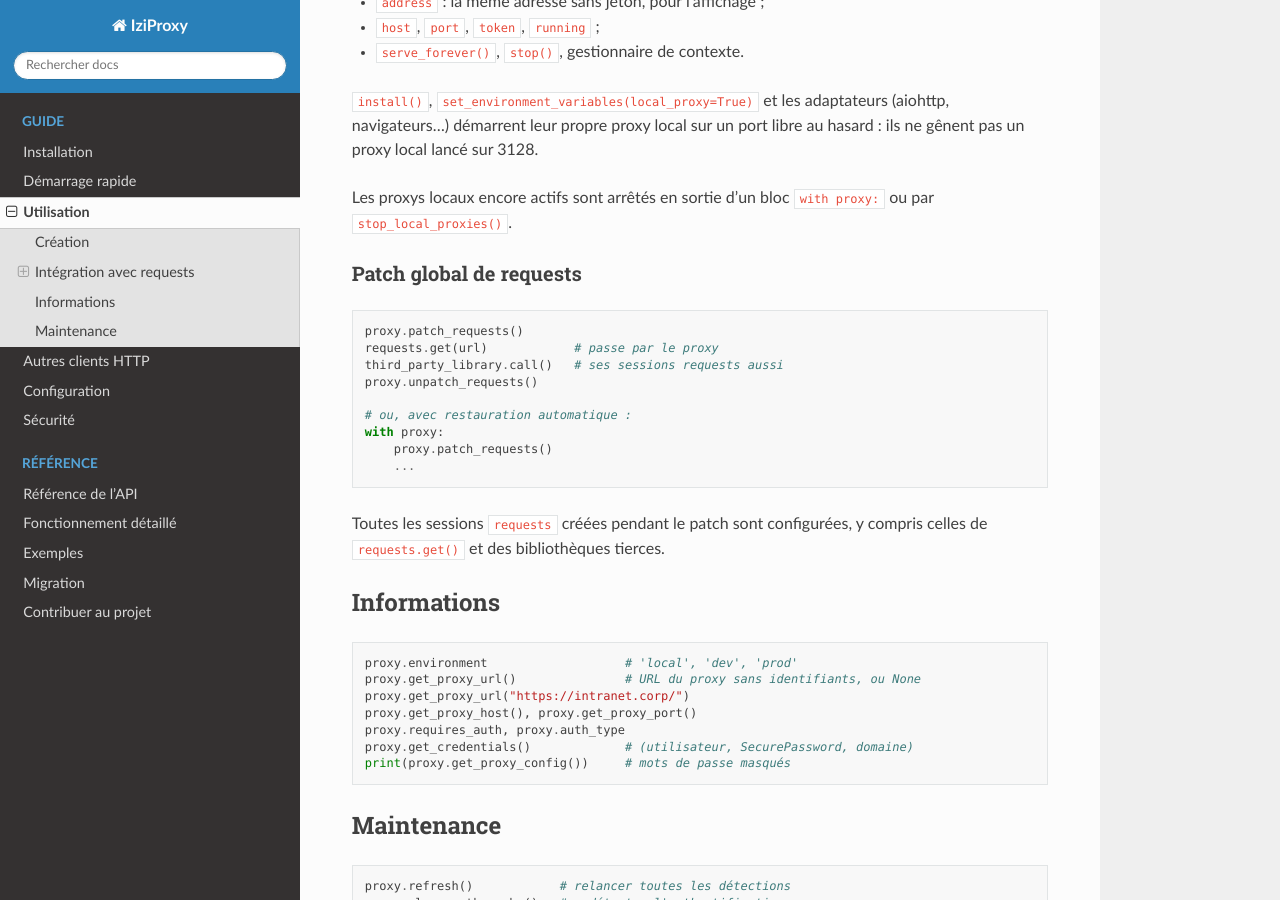
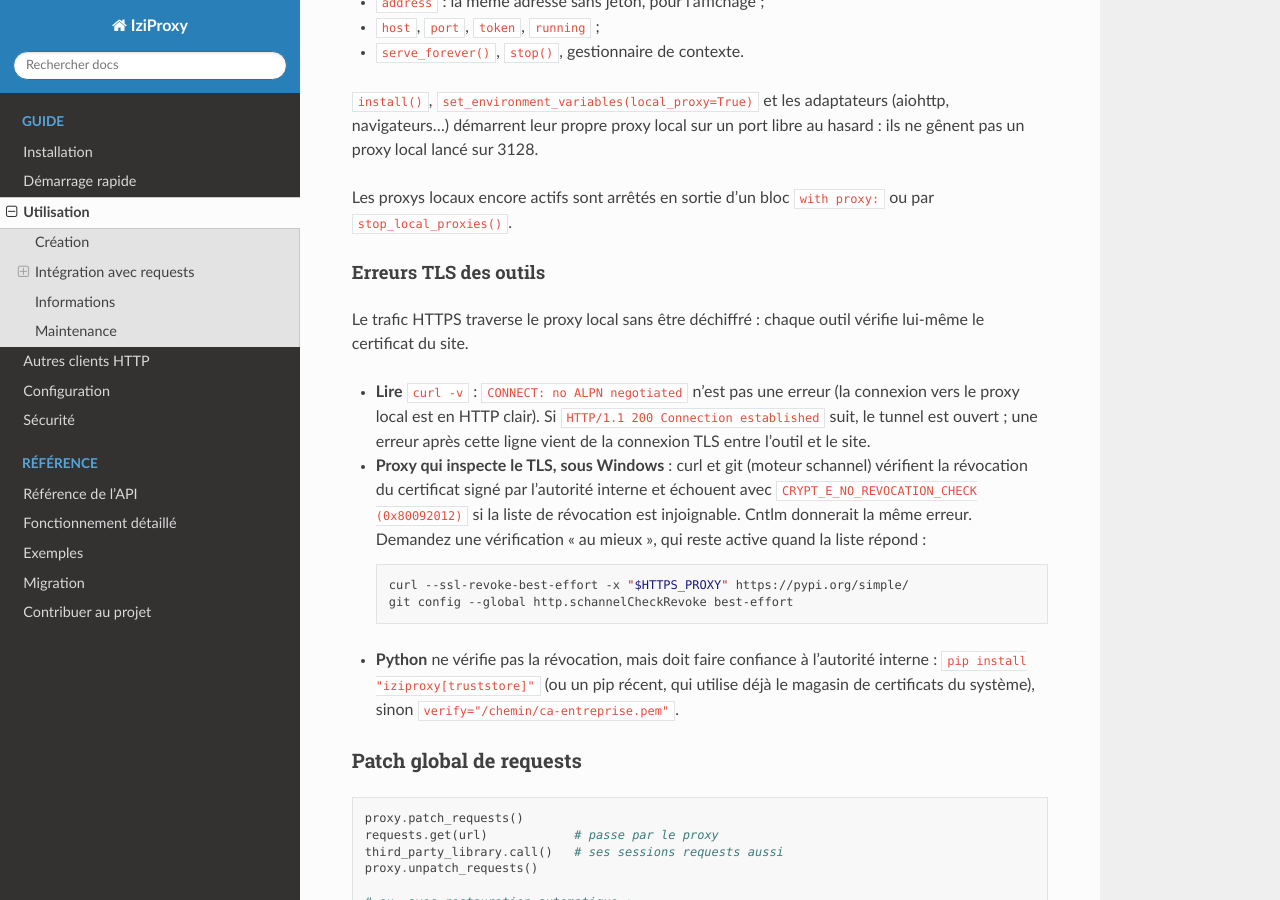
Before and after one commit to sanjuant/iziproxy, a Sphinx documentation site: the page built from docs/source/usage.rst, in a window 1280 px wide and 900 px high, scrolled down 2264 px. Built offline with Sphinx 7.4.7 and the Read the Docs theme 3.1.0, drawn with Linux system fonts in a browser that asks for light colours.

Commit message:
docs: explain TLS inspection errors behind the local proxy
Users behind a TLS-inspecting corporate proxy on Windows read curl's
"no ALPN negotiated" as the failure, while the real error is schannel's
CRYPT_E_NO_REVOCATION_CHECK, which iziproxy does not cause. Document how
to read curl -v and the best-effort revocation options for curl and git.

```diff
--- a/docs/source/usage.rst
+++ b/docs/source/usage.rst
@@ -121,6 +121,34 @@ port libre au hasard : ils ne gênent pas un proxy local lancé sur 3128.
 Les proxys locaux encore actifs sont arrêtés en sortie d'un bloc
 ``with proxy:`` ou par ``stop_local_proxies()``.
 
+Erreurs TLS des outils
+""""""""""""""""""""""
+
+Le trafic HTTPS traverse le proxy local sans être déchiffré : chaque outil
+vérifie lui-même le certificat du site.
+
+* **Lire** ``curl -v`` : ``CONNECT: no ALPN negotiated`` n'est pas une
+  erreur (la connexion vers le proxy local est en HTTP clair). Si
+  ``HTTP/1.1 200 Connection established`` suit, le tunnel est ouvert ; une
+  erreur après cette ligne vient de la connexion TLS entre l'outil et le
+  site.
+* **Proxy qui inspecte le TLS, sous Windows** : curl et git (moteur
+  schannel) vérifient la révocation du certificat signé par l'autorité
+  interne et échouent avec ``CRYPT_E_NO_REVOCATION_CHECK (0x80092012)`` si
+  la liste de révocation est injoignable. Cntlm donnerait la même erreur.
+  Demandez une vérification « au mieux », qui reste active quand la liste
+  répond :
+
+  .. code-block:: bash
+
+     curl --ssl-revoke-best-effort -x "$HTTPS_PROXY" https://pypi.org/simple/
+     git config --global http.schannelCheckRevoke best-effort
+
+* **Python** ne vérifie pas la révocation, mais doit faire confiance à
+  l'autorité interne : ``pip install "iziproxy[truststore]"`` (ou un pip
+  récent, qui utilise déjà le magasin de certificats du système), sinon
+  ``verify="/chemin/ca-entreprise.pem"``.
+
 Patch global de requests
 ^^^^^^^^^^^^^^^^^^^^^^^^
 
```
Also changed, not shown: README.md (+24 -0 lines).
